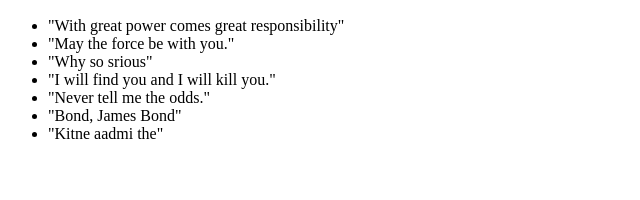
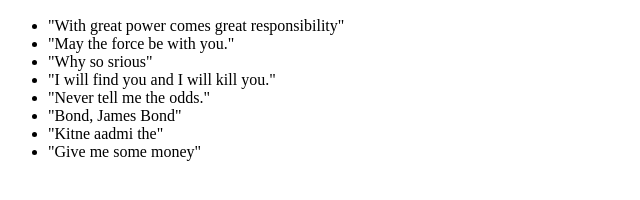
Before and after one commit to yogeshbairagi/0main_openSAP_repo, a plain HTML site: page index.html in a window 1280 px wide. Shown: the part 110-310 px from the top of the page, without its empty margins (0-640 px from the left). Drawn offline with Linux system fonts and the light colour scheme.

Commit message:
Added "Give me some money"

```diff
--- a/index.html
+++ b/index.html
@@ -16,6 +16,7 @@
 			<li>"Never tell me the odds."</li>
 			<li>"Bond, James Bond"</li>
 			<li>"Kitne aadmi the"</li>
+			<li>"Give me some money"</li>
 		</ul>
 	</body>
 </html>
```
